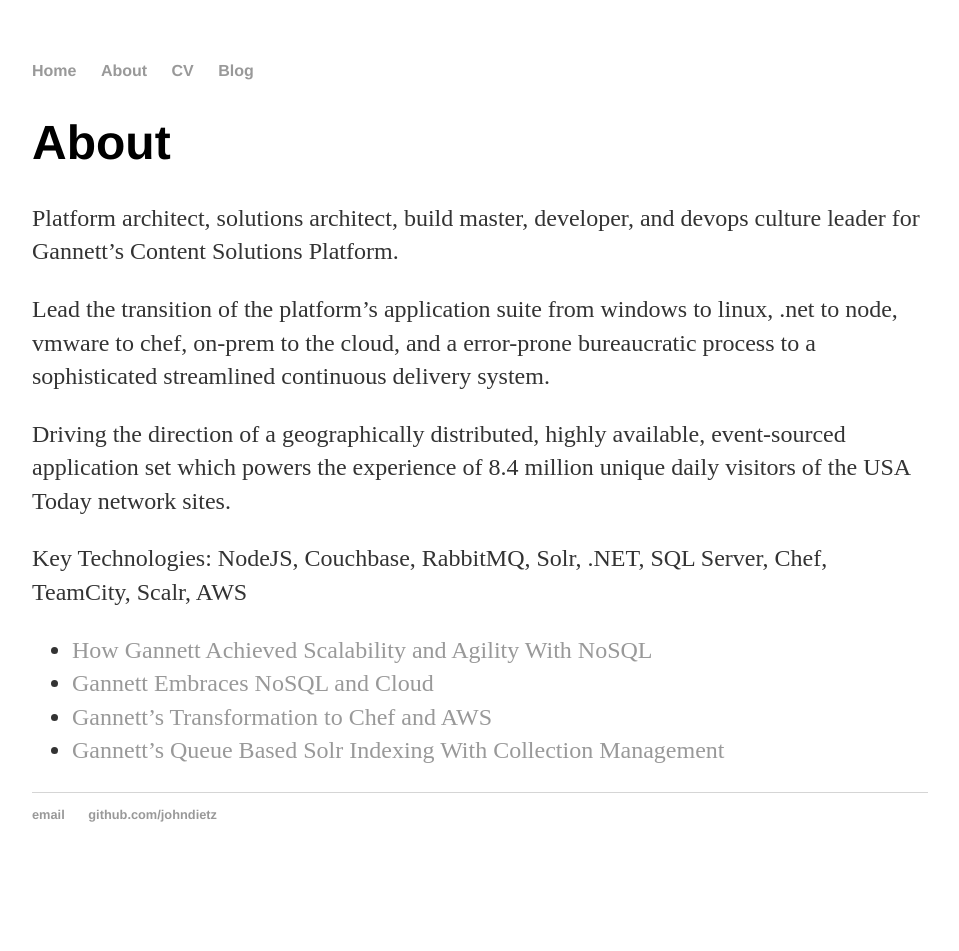
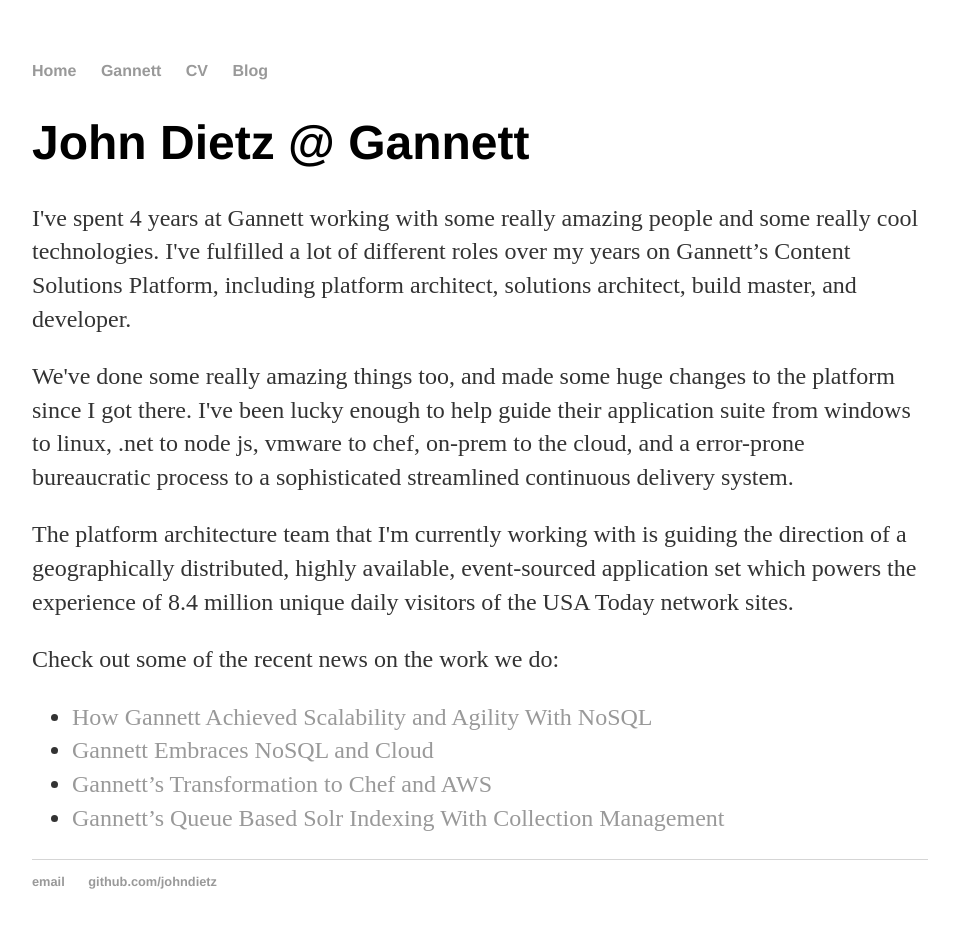
Before and after one commit to relentlessdev/relentlessdev.github.io, a Jekyll site: the page built from gannett/index.html, in a window 1280 px wide. Shown: the whole page, without its empty margins (160-1119 px from the left). Built offline with Jekyll 4.4.1, drawn with Linux system fonts in a browser that asks for light colours; before the commit the page ends 900 px from its top, so only the background shows below that.

Commit message:
adjustments to the gannett about page

```diff
--- a/_layouts/default.html
+++ b/_layouts/default.html
@@ -11,7 +11,7 @@
     <nav>
 <ul>
 <li><a href="/">Home</a></li>
-<li><a href="/gannett">About</a></li>
+<li><a href="/gannett">Gannett</a></li>
 <li><a href="/cv">CV</a></li>
 <li><a href="/blog">Blog</a></li>
 </ul>
--- a/gannett/index.html
+++ b/gannett/index.html
@@ -4,11 +4,12 @@
 ---
 
 		<div class="gannett">
-			<h1>About</h1>
-			<p>Platform architect, solutions architect, build master, developer, and devops culture leader for Gannett’s Content Solutions Platform.</p>
-			<p>Lead the transition of the platform’s application suite from windows to linux, .net to node, vmware to chef, on-prem to the cloud, and a error-prone bureaucratic process to a sophisticated streamlined continuous delivery system.</p>
-			<p>Driving the direction of a geographically distributed, highly available, event-sourced application set which powers the experience of 8.4 million unique daily visitors of the USA Today network sites.</p>
-			<p>Key Technologies: NodeJS, Couchbase, RabbitMQ, Solr, .NET, SQL Server, Chef, TeamCity, Scalr, AWS</p>
+			<h1>John Dietz @ Gannett</h1>
+			<p>I've spent 4 years at Gannett working with some really amazing people and some really cool technologies. I've fulfilled a lot of different roles over my years on Gannett’s Content Solutions Platform, including platform architect, solutions architect, build master, and developer.</p>
+			<p>We've done some really amazing things too, and made some huge changes to the platform since I got there. I've been lucky enough to help guide their application suite from windows to linux, .net to node js, vmware to chef, on-prem to the cloud, and a error-prone bureaucratic process to a sophisticated streamlined continuous delivery system.</p>
+			<p>The platform architecture team that I'm currently working with is guiding the direction of a geographically distributed, highly available, event-sourced application set which powers the experience of 8.4 million unique daily visitors of the USA Today network sites.</p>
+			<p></p>
+			<p>Check out some of the recent news on the work we do:</p>
 			<ul class="news">
 				<li><a href="http://www.couchbase.com/customers/gannett.html">How Gannett Achieved Scalability and Agility With NoSQL</a></li>
 				<li><a href="http://www.nextplatform.com/2015/10/06/extra-extra-gannett-embraces-nosql-and-cloud/">Gannett Embraces NoSQL and Cloud</a></li>
```
